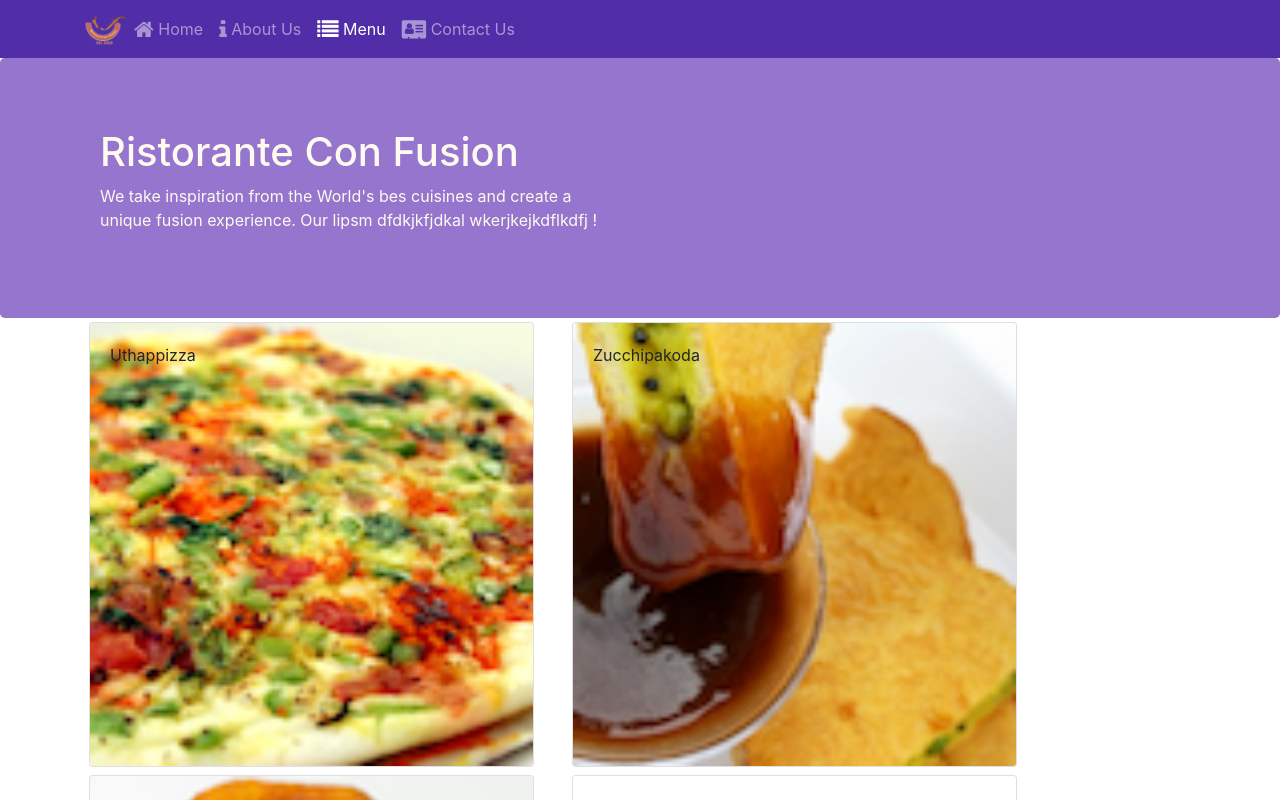
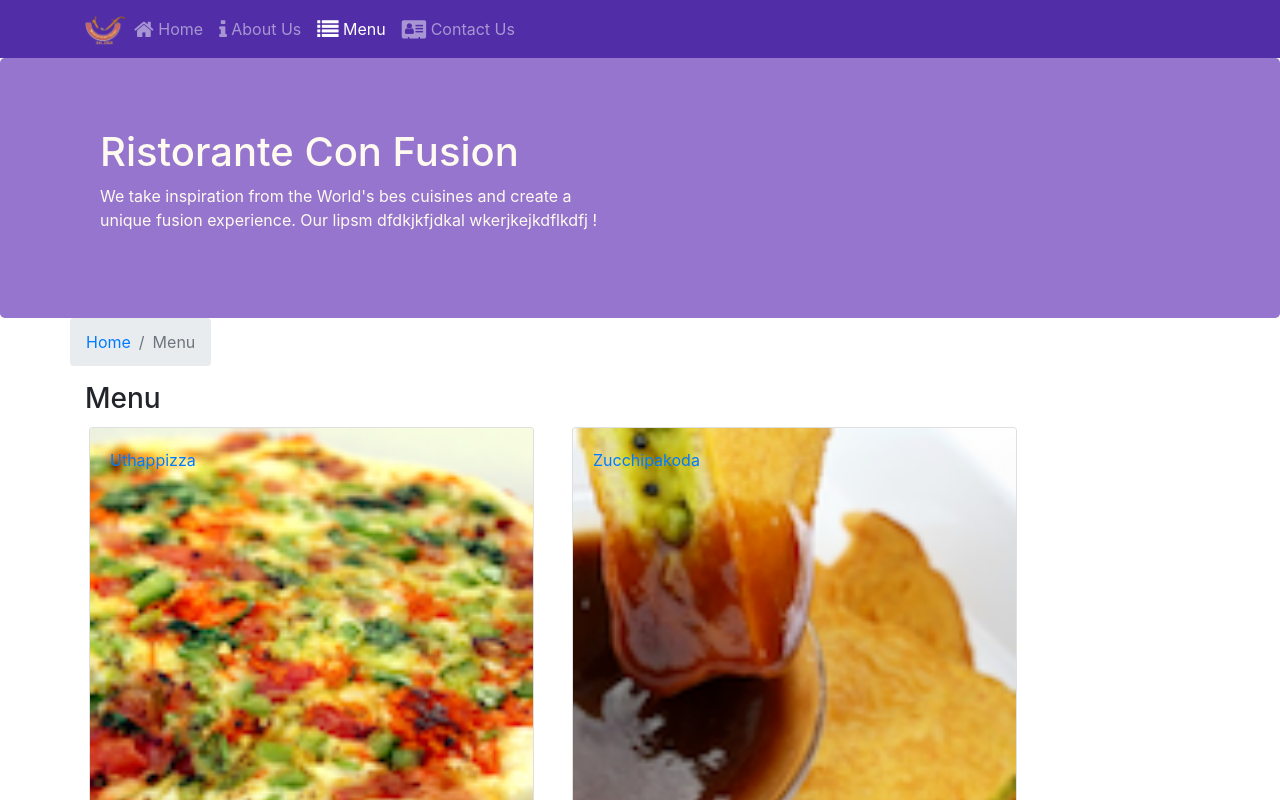
Before and after one commit to kvmanohar/react-course-tutorial, a React (Create React App) app: page /menu in a window 1280 px wide. Shown: the top 800 px of the page. Built offline with nearby package versions, Linux system fonts and the light colour scheme.

Commit message:
Breadcrumbs and links params completed

```diff
--- a/src/components/ContactComponent.jsx
+++ b/src/components/ContactComponent.jsx
@@ -1,8 +1,19 @@
 import React from 'react';
+import { Breadcrumb, BreadcrumbItem } from 'reactstrap'
+import { Link } from 'react-router-dom';
 
 const Contact = (props) => {
     return (
         <div className="container">
+            <div className="row">
+                <Breadcrumb>
+                    <BreadcrumbItem><Link to='/home'>Home</Link></BreadcrumbItem>
+                    <BreadcrumbItem active>Contact Us</BreadcrumbItem>
+                </Breadcrumb>
+                <div className="col-12">
+                    <h3>Contact Us</h3>
+                </div>
+            </div>
             <div className="row row-content">
                 <div className="col-12">
                     <h3>Location Information</h3>
--- a/src/components/DishdetailComponent.jsx
+++ b/src/components/DishdetailComponent.jsx
@@ -1,5 +1,7 @@
 import React from 'react';
-import { Card, CardImg, CardText, CardBody, CardTitle } from 'reactstrap';
+import { Card, CardImg, CardText, CardBody, CardTitle, BreadcrumbItem, Breadcrumb } from 'reactstrap';
+import { Link } from 'react-router-dom';
+
 
 const RenderDish = ({ dish }) => {
     return (
@@ -38,11 +40,20 @@
         return (
             <div className="container">
                 <div className="row">
-                    <div key="0" className="col-sm-5 m-1">
+                    <Breadcrumb>
+                        <BreadcrumbItem><Link to='/menu'>Menu</Link></BreadcrumbItem>
+                        <BreadcrumbItem active>{props.dish.name}</BreadcrumbItem>
+                    </Breadcrumb>
+                    <div className="col-12">
+                        <h3>{props.dish.name}</h3>
+                    </div>
+                </div>
+                <div className="row">
+                    <div className="col-12 col-md-5 m-1">
                         <RenderDish dish={props.dish} />
                     </div>
-                    <div key="1" className="col-sm-5 m-1">
-                        <RenderComments comments={props.dish.comments} />
+                    <div className="col-12 col-md-5 m-1">
+                        <RenderComments comments={props.comments} />
                     </div>
                 </div>
             </div>
--- a/src/components/MainComponent.jsx
+++ b/src/components/MainComponent.jsx
@@ -4,7 +4,7 @@
 import Footer from './FooterComponent';
 import Menu from './MenuComponent';
 import Contact from './ContactComponent';
-// import Dishdetails from './DishdetailComponent'
+import Dishdetails from './DishdetailComponent'
 import { DISHES } from '../shared/dishes';
 import { COMMENTS } from '../shared/comments';
 import { LEADERS } from '../shared/leaders';
@@ -36,12 +36,21 @@
             )
         }
 
+        const DishWithId = ({ match }) => {
+            return (
+                <Dishdetails dish={this.state.dishes.filter((dish) => dish.id === parseInt(match.params.dishId, 10))[0]}
+                    comments={this.state.comments.filter((comment) => comment.dishId === parseInt(match.params.dishId, 10))}
+                />
+            )
+        }
+
         return (
             <div>
                 <Header />
                 <Switch>
                     <Route path="/home" component={HomePage} />
                     <Route exact path="/menu" component={() => <Menu dishes={this.state.dishes} />} />
+                    <Route path="/menu/:dishId" component={DishWithId} />
                     <Route exact path="/contactus" component={Contact} />
                     <Redirect to="/home" />
                 </Switch>
--- a/src/components/MenuComponent.jsx
+++ b/src/components/MenuComponent.jsx
@@ -1,13 +1,16 @@
 import React from 'react';
-import { Card, CardImg, CardImgOverlay, CardTitle } from 'reactstrap';
+import { Card, CardImg, CardImgOverlay, CardTitle, Breadcrumb, BreadcrumbItem } from 'reactstrap';
+import { Link } from 'react-router-dom';
 
 const RenderMenuItem = ({ dish, onClick }) => {
     return (
-        <Card onClick={() => onClick(dish.id)}>
-            <CardImg width="100%" src={dish.image} alt={dish.name} />
-            <CardImgOverlay>
-                <CardTitle>{dish.name}</CardTitle>
-            </CardImgOverlay>
+        <Card>
+            <Link to={`/menu/${dish.id}`} >
+                <CardImg width="100%" src={dish.image} alt={dish.name} />
+                <CardImgOverlay>
+                    <CardTitle>{dish.name}</CardTitle>
+                </CardImgOverlay>
+            </Link>
         </Card>
     )
 }
@@ -17,12 +20,21 @@
     const menu = props.dishes.map((dish) => {
         return (
             <div key={dish.id} className="col-12 col-md-5 m-1">
-                <RenderMenuItem dish={dish} onClick={props.onClick} />
+                <RenderMenuItem dish={dish} />
             </div>
         )
     });
     return (
         <div className="container">
+            <div className="row">
+                <Breadcrumb>
+                    <BreadcrumbItem><Link to='/home'>Home</Link></BreadcrumbItem>
+                    <BreadcrumbItem active>Menu</BreadcrumbItem>
+                </Breadcrumb>
+                <div className="col-12">
+                    <h3>Menu</h3>
+                </div>
+            </div>
             <div className="row">
                 {menu}
             </div>
```
